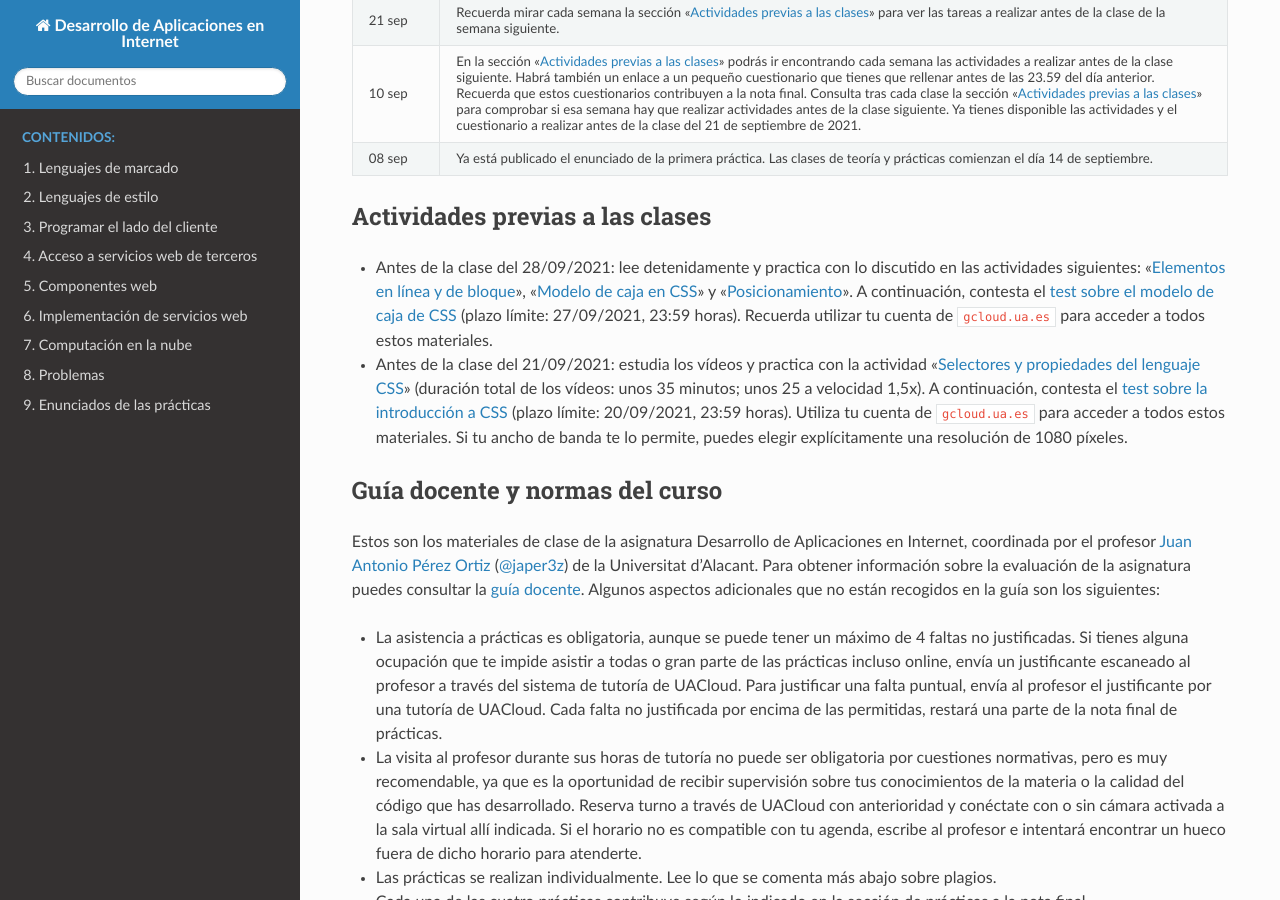
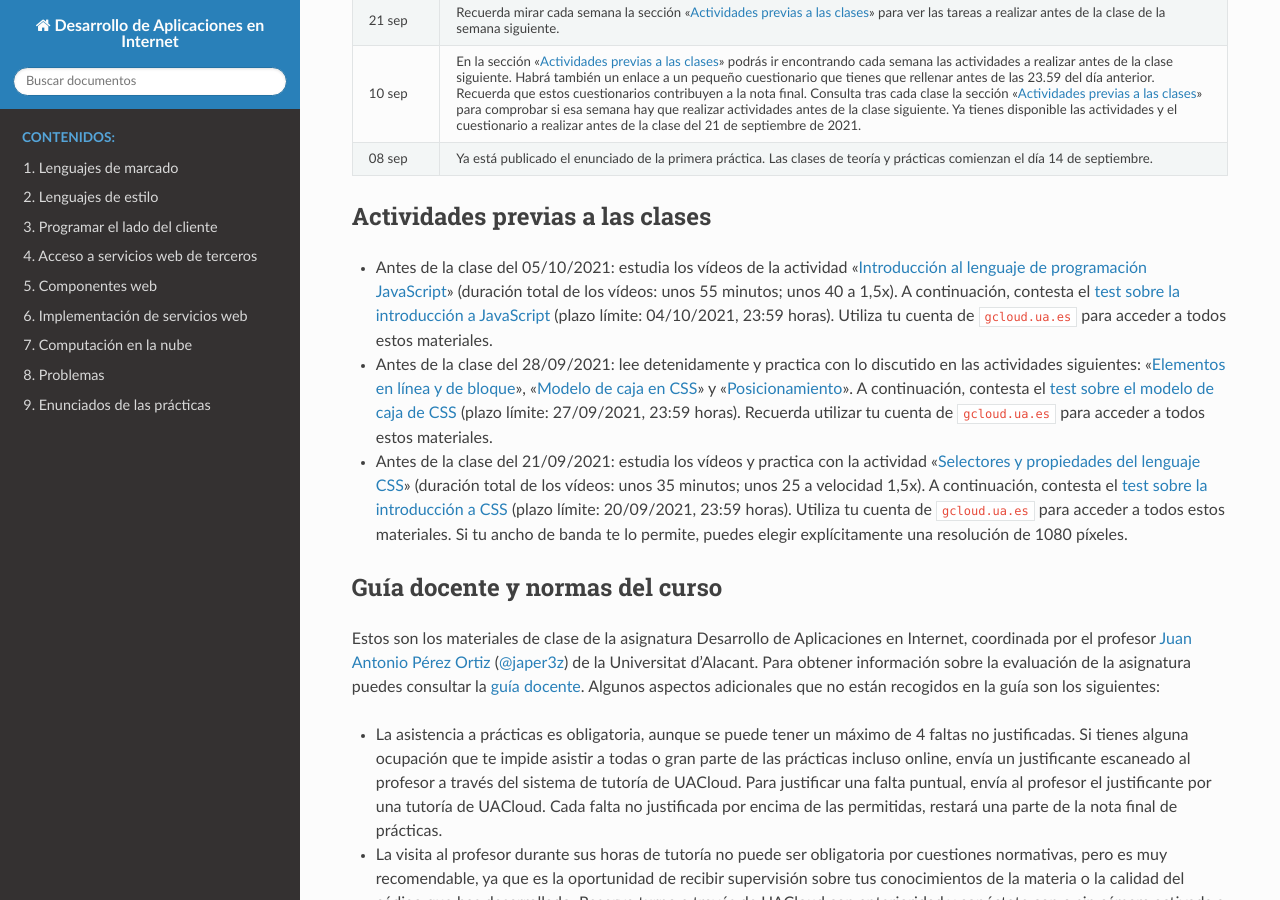
Before and after one commit to jaspock/dai2122, a Sphinx documentation site: the page built from docs/source/index.rst, in a window 1280 px wide and 900 px high, scrolled down 324 px. Built offline with Sphinx 7.4.7 and the Read the Docs theme 2.0.0, drawn with Linux system fonts in a browser that asks for light colours.

Commit message:
Nuevas actividades.

```diff
--- a/docs/source/index.rst
+++ b/docs/source/index.rst
@@ -64,8 +64,8 @@ Actividades previas a las clases
 .. - Antes de la clase del 02/11/2021: realiza la actividad ":ref:`label-js-objetos`" (en esta actividad tienes que leer un texto con un tiempo estimado de lectura de unos 80 minutos); después, lee y practica con lo que se discute en la actividad ":ref:`label-js-clausuras`" (tiempo estimado de lectura: 15 minutos). A continuación contesta el `test sobre prototipos y clausuras en JavaScript`_ (plazo límite: 01/11/2021, 23:59 horas).
 .. - Antes de la clase del 26/10/2021: estudia los vídeos de la actividad ":ref:`label-api-web-js`" (duración total de los vídeos: unos 55 minutos; unos 40 a 1,5x). A continuación, contesta el `test sobre la API de los navegadores para JavaScript`_ (plazo límite: 25/10/2021, 23:59 horas).
 .. - Antes de la clase del 19/10/2021: estudia el código y los vídeos de la actividad ":ref:`label-app-web-sencilla`" (duración total de los vídeos: unos 50 minutos; unos 35 a 1,5x). A continuación, contesta el `test sobre la aplicación web sencilla con JavaScript`_ (plazo límite: 18/10/2021, 23:59 horas).
-.. - Antes de la clase del 05/10/2021: estudia los vídeos de la actividad ":ref:`label-intro-js`" (duración total de los vídeos: unos 55 minutos; unos 40 a 1,5x). A continuación, contesta el `test sobre la introducción a JavaScript`_ (plazo límite: 04/10/2021, 23:59 horas). Utiliza tu cuenta de ``gcloud.ua.es`` para acceder a todos estos materiales.
 
+- Antes de la clase del 05/10/2021: estudia los vídeos de la actividad ":ref:`label-intro-js`" (duración total de los vídeos: unos 55 minutos; unos 40 a 1,5x). A continuación, contesta el `test sobre la introducción a JavaScript`_ (plazo límite: 04/10/2021, 23:59 horas). Utiliza tu cuenta de ``gcloud.ua.es`` para acceder a todos estos materiales.
 - Antes de la clase del 28/09/2021: lee detenidamente y practica con lo discutido en las actividades siguientes: ":ref:`label-inline-css`", ":ref:`label-caja-css`" y ":ref:`label-posicionamiento-css`". A continuación, contesta el `test sobre el modelo de caja de CSS`_ (plazo límite: 27/09/2021, 23:59 horas). Recuerda utilizar tu cuenta de ``gcloud.ua.es`` para acceder a todos estos materiales.
 - Antes de la clase del 21/09/2021: estudia los vídeos y practica con la actividad ":ref:`label-intro-css`" (duración total de los vídeos: unos 35 minutos; unos 25 a velocidad 1,5x). A continuación, contesta el `test sobre la introducción a CSS`_ (plazo límite: 20/09/2021, 23:59 horas). Utiliza tu cuenta de ``gcloud.ua.es`` para acceder a todos estos materiales. Si tu ancho de banda te lo permite, puedes elegir explícitamente una resolución de 1080 píxeles.
 
```
